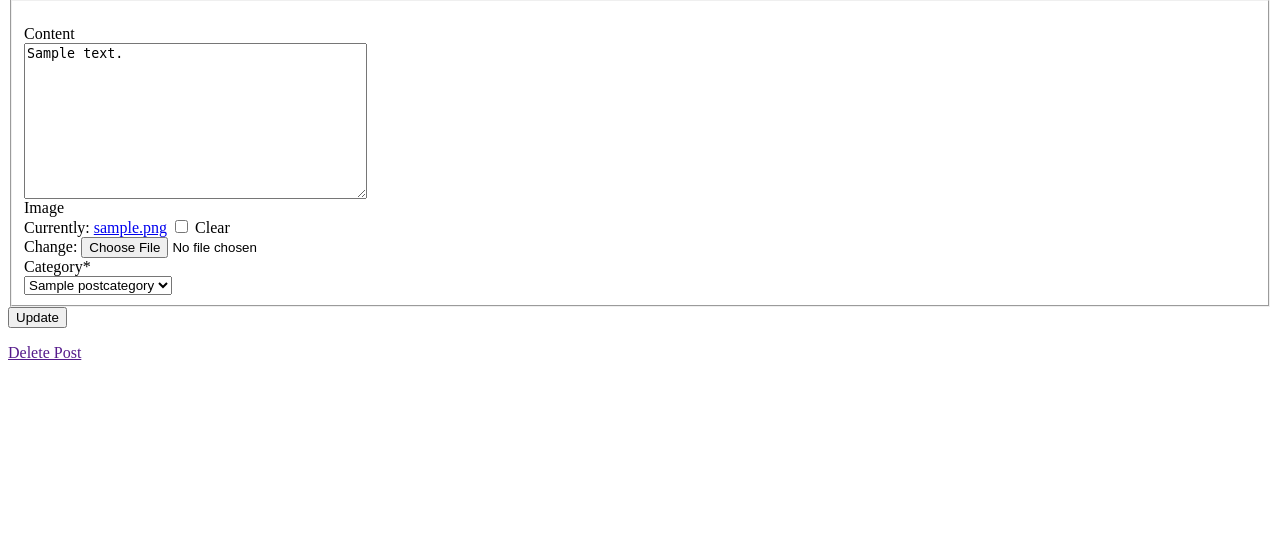
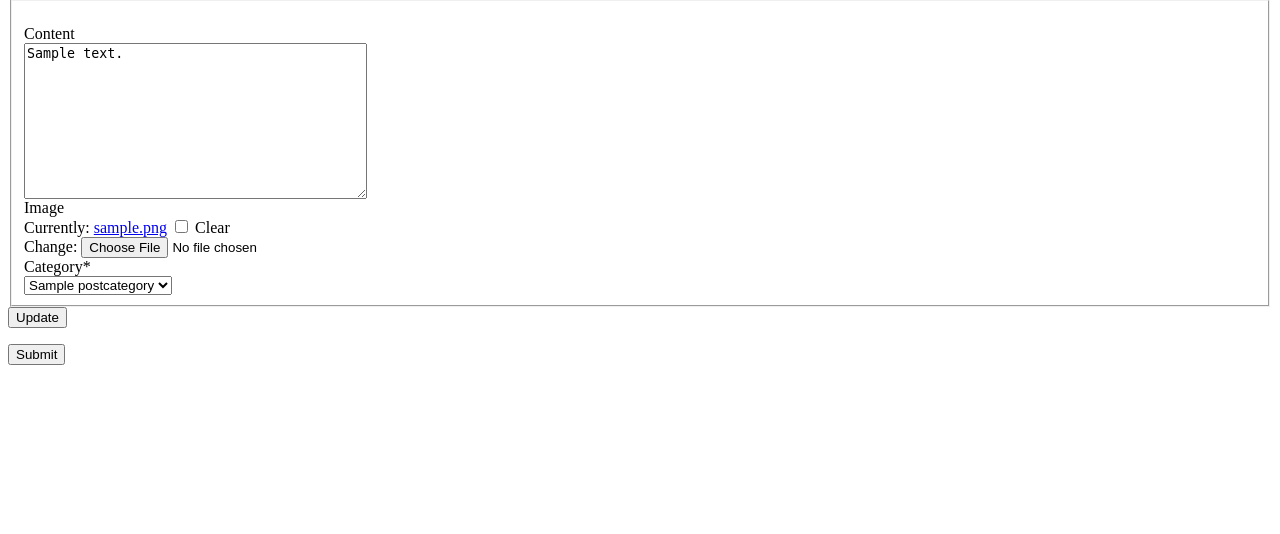
Before and after one commit to reskillamericans/SMA-Team-3, a Django app: page /post/1/update in a window 1280 px wide. Shown: the part 105-639 px from the top of the page. Run offline with Django 3.2, Linux system fonts and the light colour scheme; a user stored in the database is signed in; tables that the repository leaves empty hold one stand-in row (values such as "Sample post"); some libraries are stand-ins or nearby versions.

Commit message:
Posts Function

```diff
--- a/authentication/views.py
+++ b/authentication/views.py
@@ -56,7 +56,7 @@ def register(request):
 
 def login(request):
     if request.user.is_authenticated:
-        return redirect('authentication:home')
+        return redirect('posts:home')
 
     if request.method == 'POST':
         email = request.POST.get('email')
@@ -67,7 +67,7 @@ def login(request):
 
             if user is not None:
                 auth.login(request, user)
-                return redirect('authentication:home')
+                return redirect('posts:home')
         except ValidationError:
             messages.error(request, 'Unable to reach auth server')
             return redirect("authentication:login")
--- a/posts/templates/posts/edit_post.html
+++ b/posts/templates/posts/edit_post.html
@@ -18,10 +18,11 @@
             </div>
           </form>
 
-          <form method="POST" href="{% url 'posts:post-delete' post.id %}">
+          <form method="POST" action="{% url 'posts:delete' post.id %}">
                         {% csrf_token %}
 
-                        <a href="" class="btn-block primary-btn">Delete Post</a>
+              <input type="submit" value="Submit" />
+
 
           </form>
 
--- a/posts/urls.py
+++ b/posts/urls.py
@@ -1,3 +1,4 @@
+from django.conf.urls import url
 from django.urls import path
 
 from . import views
@@ -8,5 +9,6 @@ urlpatterns = [
     path('', PostListView.as_view(), name='home'),
     path('new/', views.create_post, name='create-post'),
     path('<pk>/update', views.update_post, name='update-post'),
-    path('<pk>/delete', views.post_delete, name='post-delete'),
+    path('delete/<int:pk>', views.post_delete, name='delete'),
+
 ]
--- a/posts/views.py
+++ b/posts/views.py
@@ -61,12 +61,12 @@ def update_post(request, pk):
             'category': post.category,
         }
     )
-    return render(request, 'posts/edit_post.html', {'form': form})
+    return render(request, 'posts/edit_post.html', {'form': form, 'post': post})
 
 
 def post_delete(request, pk):
-    context = {}
     post = get_object_or_404(Posts, pk=pk)
+    context = {'post': post}
     if request.method == "POST":
         post.delete()
         return redirect('posts:home')
```
